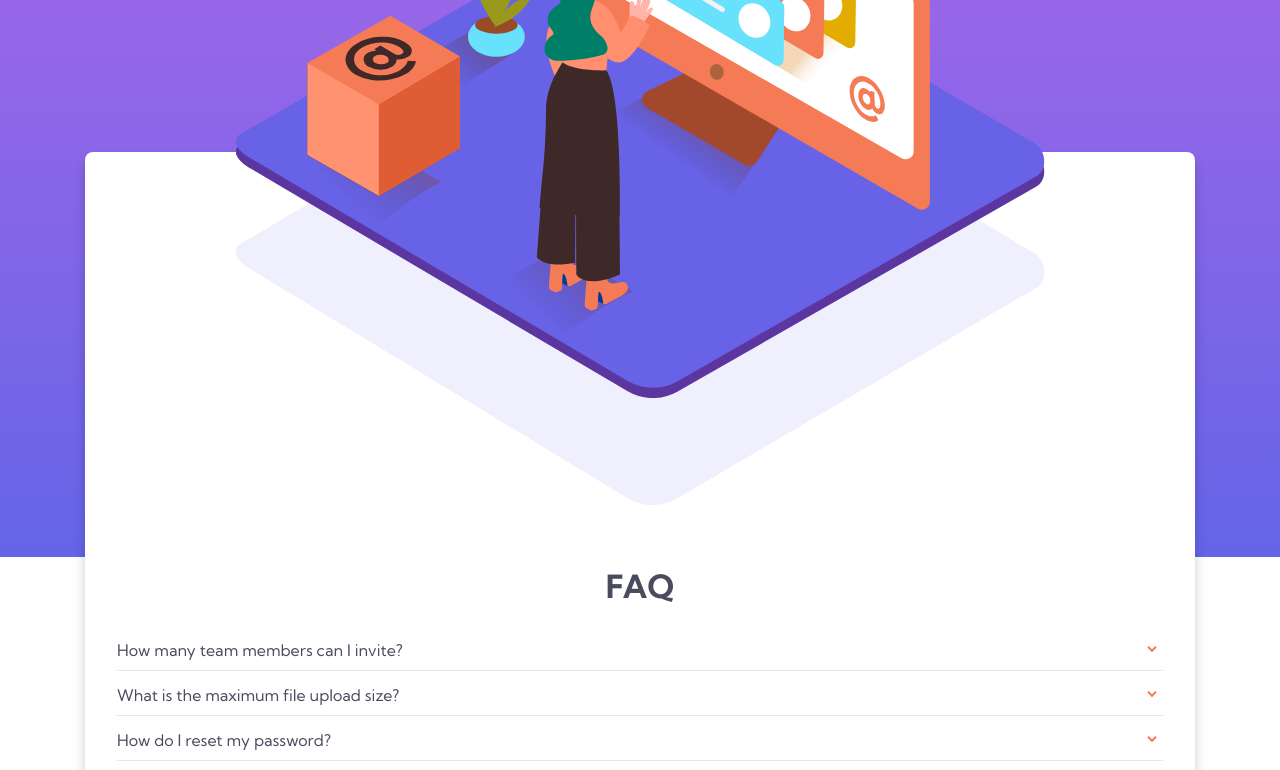
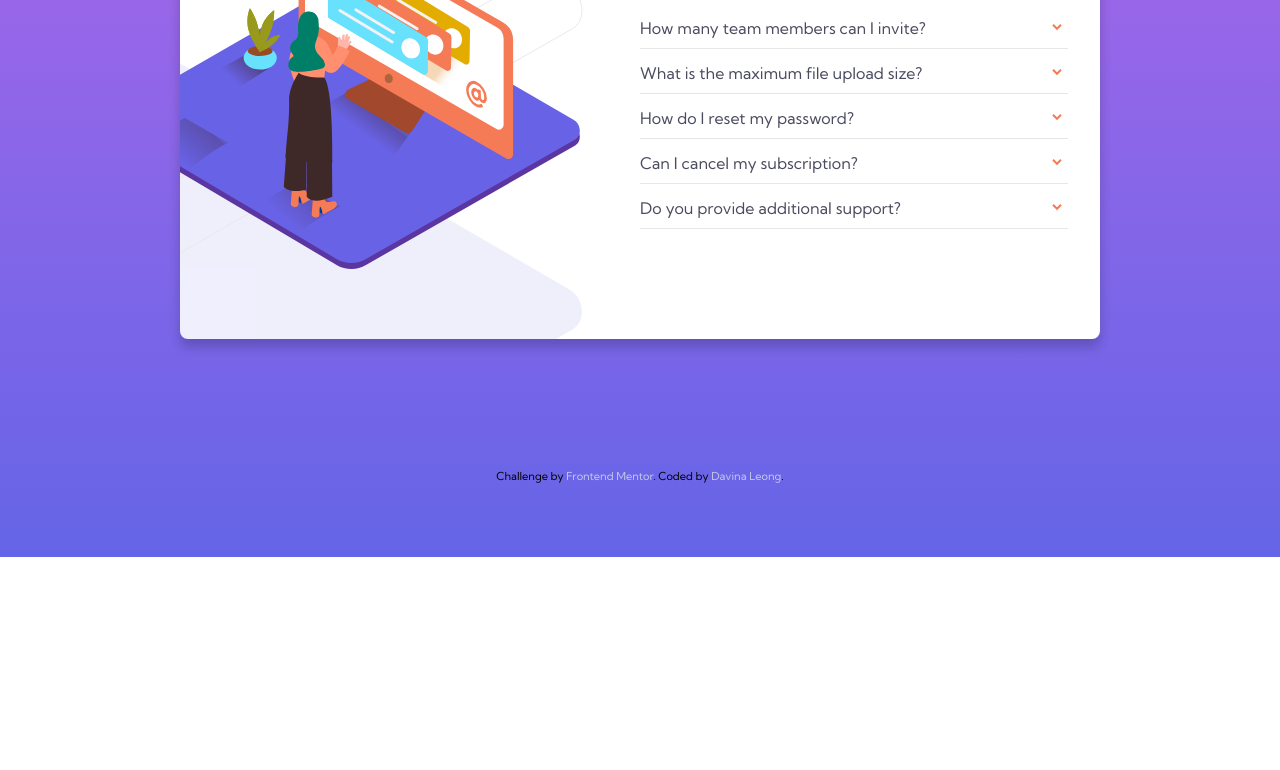
Before and after one commit to davinaleong/fem-faq-accordion-card, a website built with Vite: page index.html in a window 1280 px wide. Shown: the part 243-1013 px from the top of the page. After the commit the page ends 800 px from the top, so only its background shows below. Built offline with nearby package versions, Linux system fonts and the light colour scheme.

Commit message:
Positioned illustrations

```diff
--- a/index.html
+++ b/index.html
@@ -37,10 +37,11 @@
   </head>
   <body class="p-500">
     <main
-      class="card-grid | text-neutral-900 bg-grey-100 mb-600 pl-600 pb-600 pr-600 br-200 bs-400"
+      class="card-grid | text-neutral-900 bg-grey-100 mb-600 pb-600 pr-600 br-200 bs-400"
     >
       <h1 class="visually-hidden">FAQ Accordion Card</h1>
 
+      <div class="main-content">
         <h2 class="card-heading | fw-bold fs-700 mb-400">FAQ</h2>
 
         <div class="accordion" data-accordion>
@@ -51,21 +52,23 @@
             </div>
             <div class="accordion-content">
               <p>
-              You can invite up to 2 additional users on the Free plan. There is
-              no limit on team members for the Premium plan.
+                You can invite up to 2 additional users on the Free plan. There
+                is no limit on team members for the Premium plan.
               </p>
             </div>
           </div>
 
           <div class="accordion-pane">
             <div class="accordion-toggle">
-            <p class="accordion-title">What is the maximum file upload size?</p>
+              <p class="accordion-title">
+                What is the maximum file upload size?
+              </p>
               <img src="./images/icon-arrow-down.svg" class="accordion-arrow" />
             </div>
             <div class="accordion-content">
               <p>
-              No more than 2GB. All files in your account must fit your allotted
-              storage space.
+                No more than 2GB. All files in your account must fit your
+                allotted storage space.
               </p>
             </div>
           </div>
@@ -92,8 +95,8 @@
             </div>
             <div class="accordion-content">
               <p>
-              Yes! Send us a message and we’ll process your request no questions
-              asked.
+                Yes! Send us a message and we’ll process your request no
+                questions asked.
               </p>
             </div>
           </div>
@@ -111,6 +114,7 @@
             </div>
           </div>
         </div>
+      </div>
     </main>
 
     <div class="attribution">
--- a/styles/main.css
+++ b/styles/main.css
@@ -201,9 +201,9 @@ a:where(:hover, :focus, :focus-visible) {
   position: relative;
   isolation: isolate;
   margin-top: 29vw;
+  padding-left: var(--size-600);
   padding-top: 32vw;
   width: 100%;
-  max-width: 69.375em;
 }
 
 .card-grid::before {
@@ -240,6 +240,44 @@ a:where(:hover, :focus, :focus-visible) {
   text-align: center;
 }
 
+@media (min-width: 64em) {
+  .card-grid {
+    grid-template-columns: repeat(2, 1fr);
+    margin-top: 0;
+    padding-left: var(--size-600);
+    padding-top: var(--size-600);
+    max-width: 57.5em;
+    min-height: 31.875em;
+    overflow: hidden;
+    align-items: center;
+  }
+
+  .card-grid::before {
+    background-image: url(./../images/bg-pattern-desktop.svg);
+    top: -15vw;
+    left: -5em ;
+    width: 60.375em;
+    height: 59.063em;
+  }
+
+  .card-grid::after {
+    background-image: url(./../images/illustration-woman-online-desktop.svg);
+    top: 5em;
+    left: -4.5em;
+    width: 29.5em;
+    height: 22.5em;
+    transform: none;
+  }
+
+  .card-heading {
+    text-align: left;
+  }
+
+  .main-content {
+    grid-column: 2;
+  }
+}
+
 .accordion-pane {
   border-bottom: thin solid var(--clr-neutral-100);
   max-height: 3em;
@@ -257,9 +295,13 @@ a:where(:hover, :focus, :focus-visible) {
   padding-bottom: var(--size-200);
 }
 
-/* .accordion-title {
-  transition: font-weight 0.3s ease-in-out;
-} */
+.accordion-title {
+  transition: color 0.3s ease-in-out;
+}
+
+.accordion-toggle:where(:hover, :focus, :focus-visible) .accordion-title {
+  color: var(--clr-danger-400);
+}
 
 .accordion-arrow {
   transform-origin: center;
```
Lines whose indentation alone changed are shown as unchanged.
